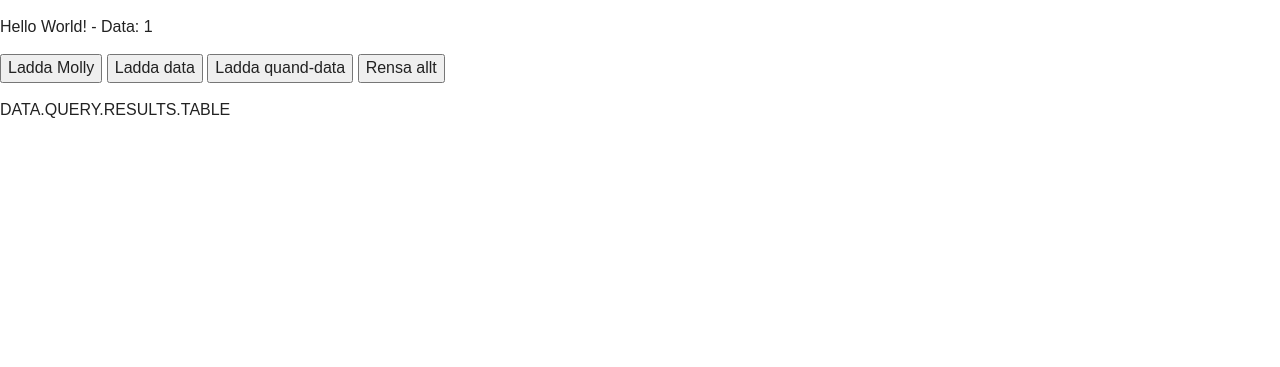
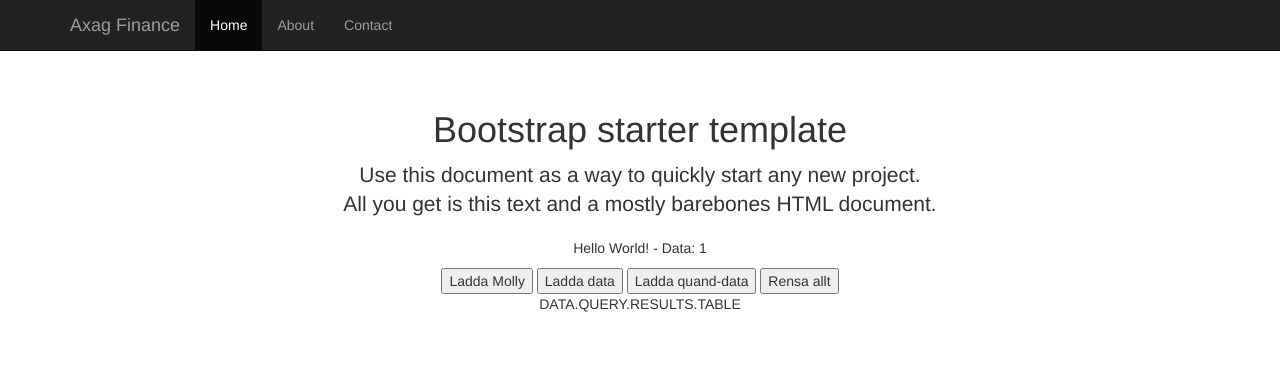
Before and after one commit to Edminsson/SimpleSite, a plain HTML site: page index.html in a window 1280 px wide. Drawn offline with nearby package versions, Linux system fonts and the light colour scheme; some packages are replaced by stand-ins of ours.

Commit message:
Bootstrap

```diff
--- a/css/main.css
+++ b/css/main.css
@@ -15,6 +15,16 @@ html {
     font-size: 1em;
     line-height: 1.4;
 }
+
+
+body {
+  padding-top: 50px;
+}
+.starter-template {
+  padding: 40px 15px;
+  text-align: center;
+}
+
 
 /*
  * Remove text-shadow in selection highlight:
--- a/index.html
+++ b/index.html
@@ -12,6 +12,8 @@
 
         <link rel="stylesheet" href="css/normalize.css">
         <link rel="stylesheet" href="css/main.css">
+        <link data-require="bootstrap@*" data-semver="3.3.2" rel="stylesheet" href="//maxcdn.bootstrapcdn.com/bootstrap/3.3.2/css/bootstrap.min.css" />
+        <script>document.write('<base href="' + document.location + '" />');</script>
         <script src="js/vendor/modernizr-2.8.3.min.js"></script>
     </head>
     <body ng-controller="MainCtrl">
@@ -20,6 +22,33 @@
         <![endif]-->
 
         <!-- Add your site or application content here -->
+        <nav class="navbar navbar-inverse navbar-fixed-top">
+          <div class="container">
+            <div class="navbar-header">
+              <button type="button" class="navbar-toggle collapsed" data-toggle="collapse" data-target="#navbar" aria-expanded="false" aria-controls="navbar">
+                <span class="sr-only">Toggle navigation</span>
+                <span class="icon-bar"></span>
+                <span class="icon-bar"></span>
+                <span class="icon-bar"></span>
+              </button>
+              <a class="navbar-brand" href="#">Axag Finance</a>
+            </div>
+            <div id="navbar" class="collapse navbar-collapse">
+              <ul class="nav navbar-nav">
+                <li class="active"><a href="#">Home</a></li>
+                <li><a href="#about">About</a></li>
+                <li><a href="#contact">Contact</a></li>
+              </ul>
+            </div><!--/.nav-collapse -->
+          </div>
+        </nav>
+
+        <div class="container">
+
+          <div class="starter-template">
+            <h1>Bootstrap starter template</h1>
+            <p class="lead">Use this document as a way to quickly start any new project.<br> All you get is this text and a mostly barebones HTML document.</p>
+
             <p>Hello {{name}}! - Data: {{datalangd()}}</p>
             <button ng-click="laddaMollyData()">Ladda Molly</button>
             <button ng-click="laddaData()">Ladda data</button>
@@ -34,9 +63,20 @@
             <div tabellen data="data.quand.data" columns="data.quand.column_names"></div>
             <div tabellen data="data.odd.data" columns="data.odd.column_names"></div>
 
+
+
+
+
+          </div>
+
+        </div><!-- /.container -->
+
+
+
         <script src="//ajax.googleapis.com/ajax/libs/jquery/1.11.2/jquery.min.js"></script>
         <script>window.jQuery || document.write('<script src="js/vendor/jquery-1.11.2.min.js"><\/script>')</script>
         <script src="js/plugins.js"></script>
+        <script data-require="bootstrap@*" data-semver="3.3.2" src="//maxcdn.bootstrapcdn.com/bootstrap/3.3.2/js/bootstrap.min.js"></script>
         <script data-require="angular.js@1.3.x" src="https://code.angularjs.org/1.3.15/angular.js" data-semver="1.3.15"></script>
         <script data-require="angular-resource@*" data-semver="1.4.0-beta.6" src="https://code.angularjs.org/1.4.0-beta.6/angular-resource.js"></script>
         <script src="js/app.js"></script>
```
Lines whose indentation alone changed are shown as unchanged.
